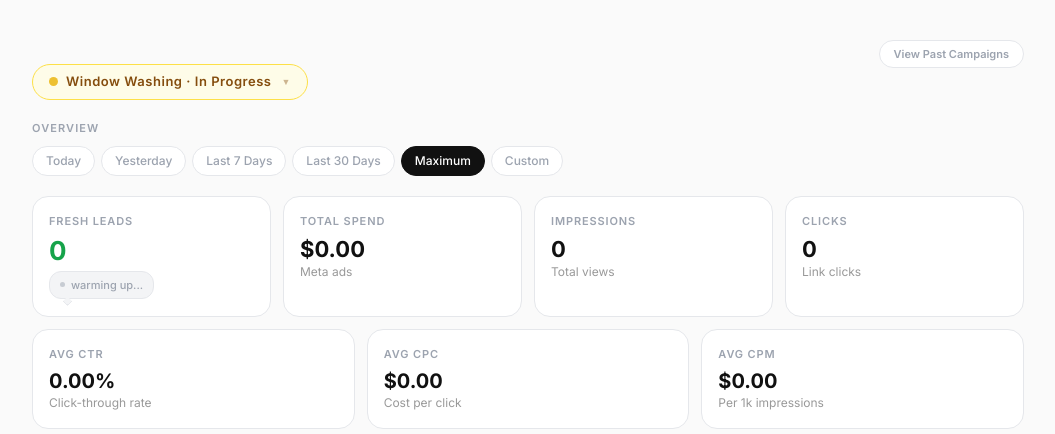
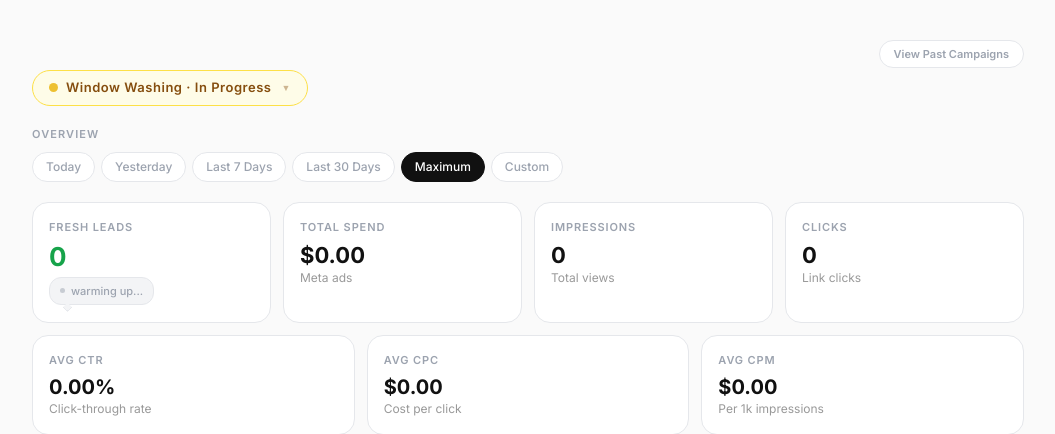
Before and after one commit to lumenmarketingsolutions/berry_clean, a Flask app: template templates/index.html in a window 1280 px wide. Shown: the part 68-502 px from the top of the page, without its empty margins (112-1167 px from the left). Run offline with Flask 3, Linux system fonts and the light colour scheme; the template is opened without the code that fills it, so the values that code supplies are empty; some libraries are stand-ins or nearby versions.

Commit message:
Add margin below View Past Campaigns to prevent overlap with badge
Co-Authored-By: Claude Opus 4.6 <noreply@anthropic.com>

```diff
--- a/templates/index.html
+++ b/templates/index.html
@@ -194,7 +194,7 @@
   </script>
 
   <!-- View Past Campaigns — top right -->
-  <div id="past-btn-row" style="display:flex;justify-content:flex-end;">
+  <div id="past-btn-row" style="display:flex;justify-content:flex-end;margin-bottom:6px;">
     <button id="past-campaigns-btn" onclick="showPast()" style="font-size:11px;font-weight:600;color:#9ca3af;background:#fff;border:1px solid #e5e7eb;border-radius:999px;padding:5px 14px;cursor:pointer;transition:all .15s;white-space:nowrap;" onmouseover="this.style.color='#111'" onmouseout="this.style.color='#9ca3af'">
       View Past Campaigns
     </button>
```
